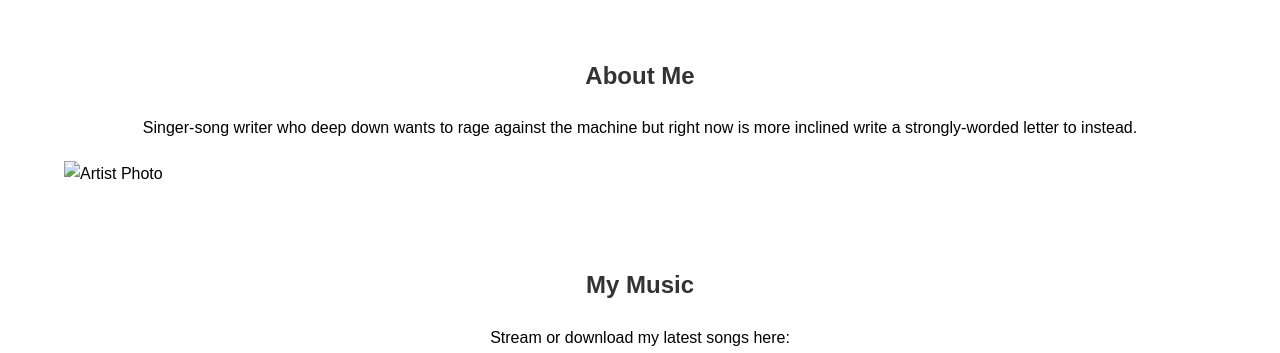
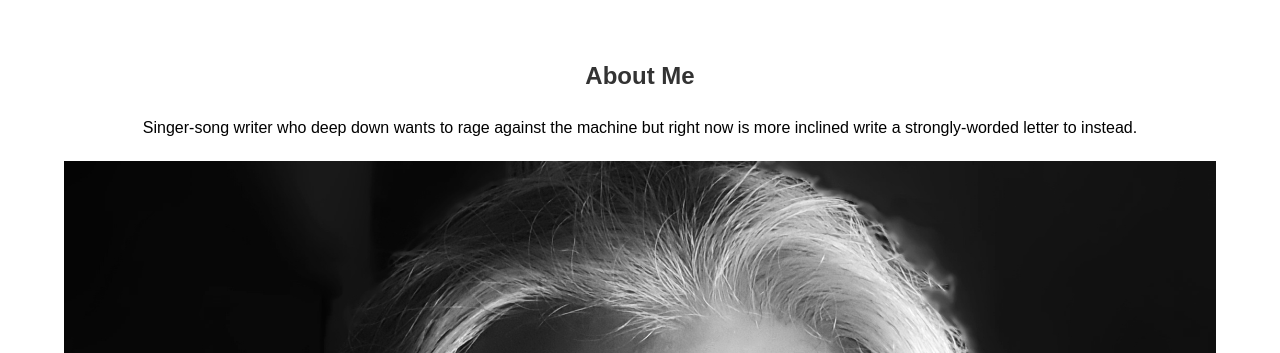
Before and after one commit to MikeSquiresUK/ArtistEPK, a plain HTML site: page index.html in a window 1280 px wide. Shown: the part 461-814 px from the top of the page. Drawn offline with Linux system fonts and the light colour scheme.

Commit message:
Update index.html
Updated bio photo

```diff
--- a/index.html
+++ b/index.html
@@ -37,7 +37,7 @@
     <div class="container">
       <h2>About Me</h2>
       <p>Singer-song writer who deep down wants to rage against the machine but right now is more inclined write a strongly-worded letter to instead.</p>
-      <img src="bio-photo.jpg" alt="Artist Photo">
+      <img src="bio-portrait.jpeg" alt="Artist Photo">
     </div>
   </section>
 
```
